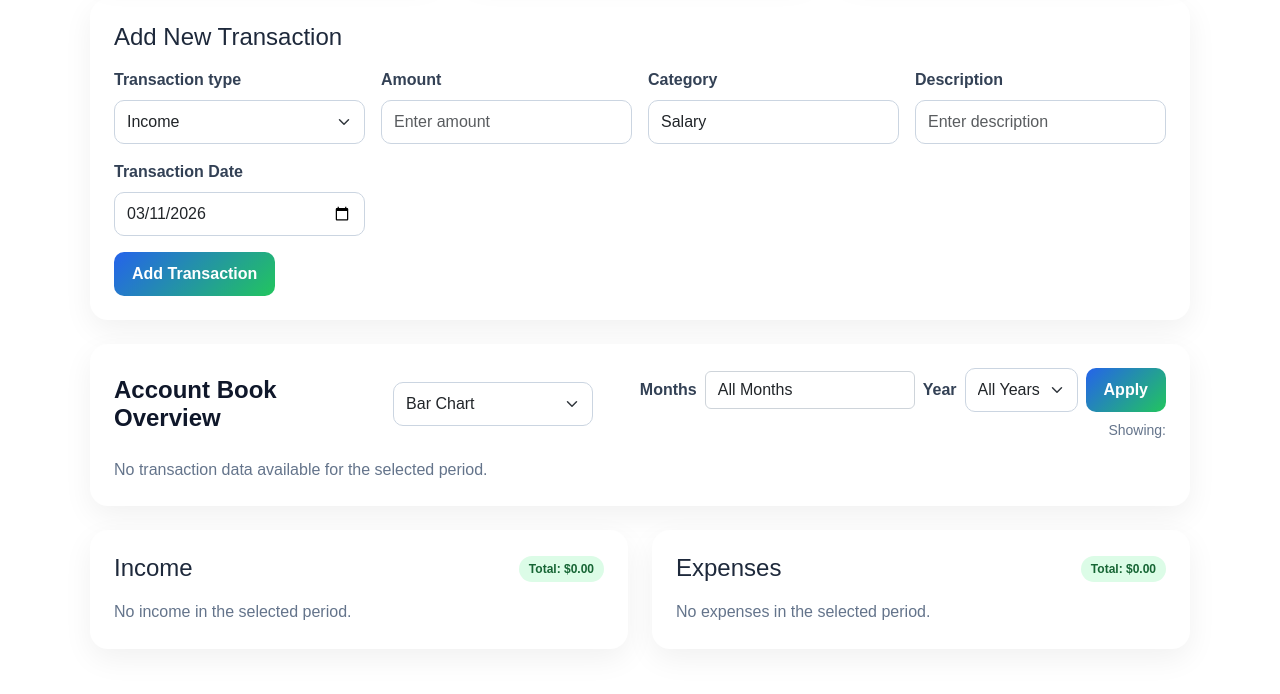
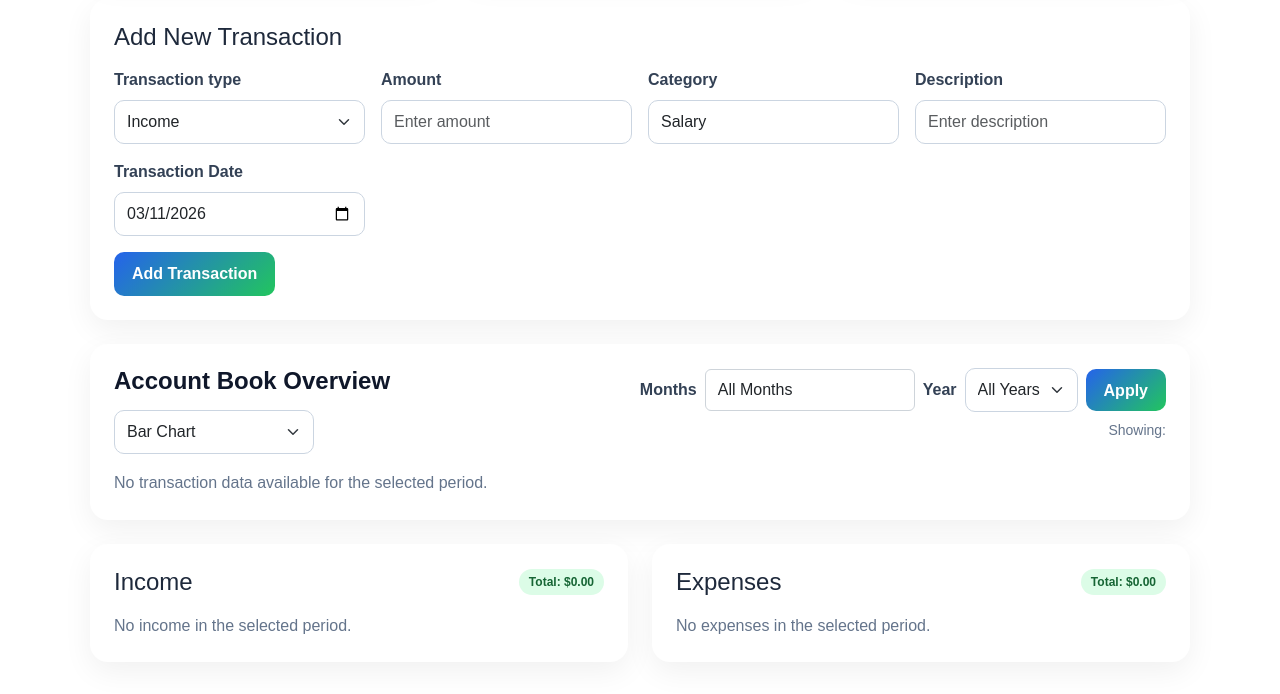
Before and after one commit to Hualin120/CSC-400-Project, a Flask app: template templates/transactions.html in a window 1280 px wide. Shown: the part 587-1281 px from the top of the page. Before the commit the page ends 1207 px from the top, so only its background shows below. Run offline with Flask 3, Linux system fonts and the light colour scheme; the template is opened without the code that fills it: values that come from a table or form of the project are taken from there, others are empty.

Commit message:
Updated transaction graph card.

```diff
--- a/static/app.css
+++ b/static/app.css
@@ -427,3 +427,17 @@ p {
 .month-checkbox-item input {
     cursor: pointer;
 }
+
+.transaction-chart-title {
+    line-height: 1.1;
+}
+
+.transaction-chart-filters .form-select,
+.transaction-chart-filters .btn,
+.transaction-chart-filters .month-dropdown-toggle {
+    height: 42px;
+}
+
+.transaction-chart-filters .form-label {
+    white-space: nowrap;
+}
--- a/templates/transactions.html
+++ b/templates/transactions.html
@@ -145,9 +145,9 @@
 <div class="row g-4 mb-4">
     <div class="col-12">
         <div class="app-card h-100 p-4">
-            <div class="d-flex flex-column flex-lg-row justify-content-between align-items-lg-center gap-3 mb-3">
-                <div class="d-flex align-items-center gap-2">
-                    <h4 class="mb-0">Account Book Overview</h4>
+            <div class="d-flex flex-column flex-xl-row justify-content-between align-items-xl-start gap-3 mb-3">
+                <div class="d-flex align-items-center gap-3 flex-wrap">
+                    <h4 class="mb-0 transaction-chart-title">Account Book Overview</h4>
 
                     <select id="transactionChartType" class="form-select" style="max-width: 200px;">
                         <option value="bar" selected>Bar Chart</option>
@@ -157,8 +157,8 @@
                     </select>
                 </div>
 
-                <div class="text-lg-end">
-                    <form method="GET" action="{{ url_for('transactions') }}" class="d-flex flex-column flex-sm-row align-items-sm-center gap-2 justify-content-lg-end">
+                <div class="transaction-chart-filters text-xl-end">
+                    <form method="GET" action="{{ url_for('transactions') }}" class="d-flex flex-column flex-sm-row align-items-sm-center gap-2 justify-content-xl-end">
 
                         <div class="d-flex align-items-center gap-2">
                             <label class="form-label mb-0 fw-semibold">Months</label>
@@ -248,6 +248,7 @@
                     </small>
                 </div>
             </div>
+
 
             {% if chart_labels %}
                 <div style="height: 320px;">
```
